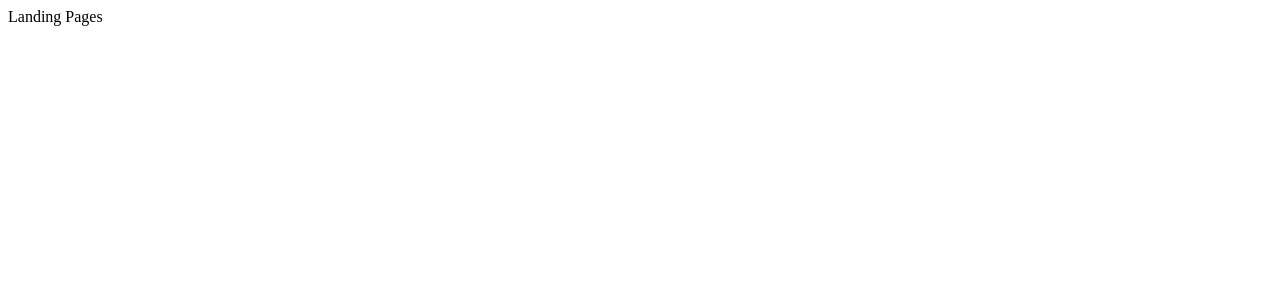
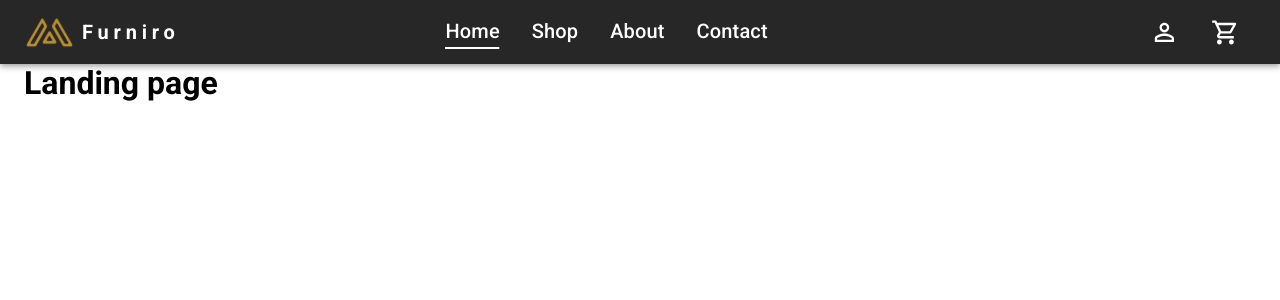
Before and after one commit to huynhbavinh/shop-eCommerce-FE, a React (Vite) app: page / in a window 1280 px wide. Shown: the top 300 px of the page. Built offline with nearby package versions, Linux system fonts and the light colour scheme.

Commit message:
add menu components

```diff
--- a/src/App.tsx
+++ b/src/App.tsx
@@ -1,5 +1,4 @@
 import { Outlet } from 'react-router-dom'
-import './App.css'
 
 function App() {
 
--- /dev/null
+++ b/src/components/Header.tsx
@@ -0,0 +1,142 @@
+import React, { useMemo, useState } from 'react'
+import AppBar from '@mui/material/AppBar';
+import Box from '@mui/material/Box';
+import Toolbar from '@mui/material/Toolbar';
+import IconButton from '@mui/material/IconButton';
+import Typography from '@mui/material/Typography';
+import Menu from '@mui/material/Menu';
+import MenuIcon from '@mui/icons-material/Menu';
+import Container from '@mui/material/Container';
+import MenuItem from '@mui/material/MenuItem';
+import logo from '../assets/logo.svg'
+import { ThemeProvider, createTheme } from '@mui/material/styles';
+
+import PersonOutlineOutlinedIcon from '@mui/icons-material/PersonOutlineOutlined';
+import ShoppingCartOutlinedIcon from '@mui/icons-material/ShoppingCartOutlined';
+
+import './header.css'
+//
+import { useLocation } from 'react-router-dom'
+
+const pages = ['Home', 'Shop', 'About', 'Contact'];
+
+export default function Header() {
+    const location = useLocation();
+    const itemActive = useMemo(() => {
+        console.log(location.pathname)
+        if (location.pathname === '/') {
+            return 'home';
+        } else {
+            return location.pathname.split('/')[1];
+        }
+    }, [location])
+
+    const darkTheme = useMemo(() => (createTheme({
+        palette: {
+            mode: 'dark',
+            primary: {
+                main: '#1976d2',
+            },
+        },
+    })), []);
+
+    const [anotherItemHover, setAnotherItemHover] = useState<boolean>(false);
+    const [anchorElNav, setAnchorElNav] = useState<null | HTMLElement>(null);
+
+    const handleOpenNavMenu = (event: React.MouseEvent<HTMLElement>) => {
+        setAnchorElNav(event.currentTarget);
+    };
+
+    const handleCloseNavMenu = () => {
+        setAnchorElNav(null);
+    };
+
+    return (
+        <ThemeProvider theme={darkTheme}>
+            <AppBar position="static" color="primary">
+                <Container maxWidth="xl">
+                    <Toolbar disableGutters>
+                        <img src={logo} alt="Logo Shop" style={{ marginRight: '0.5rem' }} />
+                        <Typography
+                            variant="h6"
+                            noWrap
+                            component="a"
+                            href="#app-bar-with-responsive-menu"
+                            sx={{
+                                mr: 2,
+                                display: { xs: 'none', md: 'flex' },
+                                fontWeight: 800,
+                                letterSpacing: '.3rem',
+                                color: 'inherit',
+                                textDecoration: 'none',
+                            }}
+                        >
+                            Furniro
+                        </Typography>
+
+                        <Box sx={{ flexGrow: 1, display: { xs: 'flex', md: 'none' } }}>
+                            <IconButton
+                                id='test'
+                                size="large"
+                                aria-label="account of current user"
+                                aria-controls="menu-appbar"
+                                aria-haspopup="true"
+                                onClick={handleOpenNavMenu}
+                                color="inherit"
+                            >
+                                <MenuIcon />
+                            </IconButton>
+                            <Menu
+                                id="menu-appbar"
+                                anchorEl={anchorElNav}
+                                anchorOrigin={{
+                                    vertical: 'bottom',
+                                    horizontal: 'left',
+                                }}
+                                keepMounted
+                                transformOrigin={{
+                                    vertical: 'top',
+                                    horizontal: 'left',
+                                }}
+                                open={Boolean(anchorElNav)}
+                                onClose={handleCloseNavMenu}
+                                sx={{
+                                    display: { xs: 'block', md: 'none' },
+                                }}
+                            >
+                                {pages.map((page) => (
+                                    <MenuItem key={page} onClick={handleCloseNavMenu}>
+                                        <Typography textAlign="center">{page}</Typography>
+                                    </MenuItem>
+                                ))}
+                            </Menu>
+                        </Box>
+                        <Box sx={{ flexGrow: 4, display: { xs: 'none', md: 'flex' }, justifyContent: 'center', alignItems: 'center' }}>
+                            {pages.map((page) => (
+                                <Typography
+                                    variant="h6"
+                                    noWrap
+                                    component="h6"
+                                    key={page}
+                                    onClick={handleCloseNavMenu}
+                                    sx={{ my: 2, color: 'white', display: 'block', margin: '0 1rem' }}
+                                    className={'main-item-menu' + ((itemActive.toLocaleLowerCase() === page.toLocaleLowerCase() && !anotherItemHover)
+                                        ? ' main-item-menu-active'
+                                        : '')}
+                                    onMouseOver={()=> {setAnotherItemHover(!anotherItemHover)}}
+                                    onMouseOut={()=> {setAnotherItemHover(!anotherItemHover)}}
+                                >
+                                    {page}
+                                </Typography>
+                            ))}
+                        </Box>
+                        <Box sx={{ flexGrow: 1, display: { xs: 'flex', md: 'flex' }, justifyContent: 'end', alignItems: 'center' }}>
+                            <PersonOutlineOutlinedIcon sx={{ margin: '0 1rem', fontSize: '1.8rem' }} />
+                            <ShoppingCartOutlinedIcon sx={{ margin: '0 1rem', fontSize: '1.8rem' }} />
+                        </Box>
+                    </Toolbar>
+                </Container>
+            </AppBar>
+        </ThemeProvider>
+    );
+}
--- /dev/null
+++ b/src/components/header.css
@@ -0,0 +1,23 @@
+.main-item-menu {
+    display: inline-block;
+    padding-bottom: 2px;
+    background-image: linear-gradient(#ffffff 0 0);
+    background-position: 0 100%;
+    background-size: 0% 2px;
+    background-repeat: no-repeat;
+    transition:
+        background-size 0.3s,
+        background-position 0s 0.3s;
+    cursor: pointer;
+}
+
+.main-item-menu-active {
+    background-position: 100% 100%;
+    background-size: 100% 2px;
+}
+
+.main-item-menu:hover {
+    background-position: 100% 100%;
+    /*OR bottom right*/
+    background-size: 100% 2px;
+}
--- a/src/main.tsx
+++ b/src/main.tsx
@@ -6,6 +6,7 @@ import '@fontsource/roboto/500.css';
 import '@fontsource/roboto/700.css';
 import { RouterProvider } from 'react-router-dom';
 import router from './router/index.tsx';
+import './index.css'
 
 ReactDOM.createRoot(document.getElementById('root')!).render(
   <React.StrictMode>
--- a/src/pages/Landing.tsx
+++ b/src/pages/Landing.tsx
@@ -1,9 +1,13 @@
 import React from 'react'
+import Container from '@mui/material/Container';
 
 export default function Landing() {
+
     return (
-        <div>
-            Landing Pages
-        </div>
+        <>
+            <Container maxWidth='xl'>
+                <h1>Landing page</h1>
+            </Container>
+        </>
     )
 }
--- a/src/router/layout.tsx
+++ b/src/router/layout.tsx
@@ -1,7 +1,11 @@
 import { Outlet } from "react-router-dom";
+import Header from "../components/Header";
 
 export default function Layout() {
     return (
-        <Outlet></Outlet>
+        <>
+            <Header />
+            <Outlet></Outlet>
+        </>
     )
 }
```
Also changed, not shown: src/router/index.tsx (+7 -3 lines), src/index.css (renamed from src/App.css).
